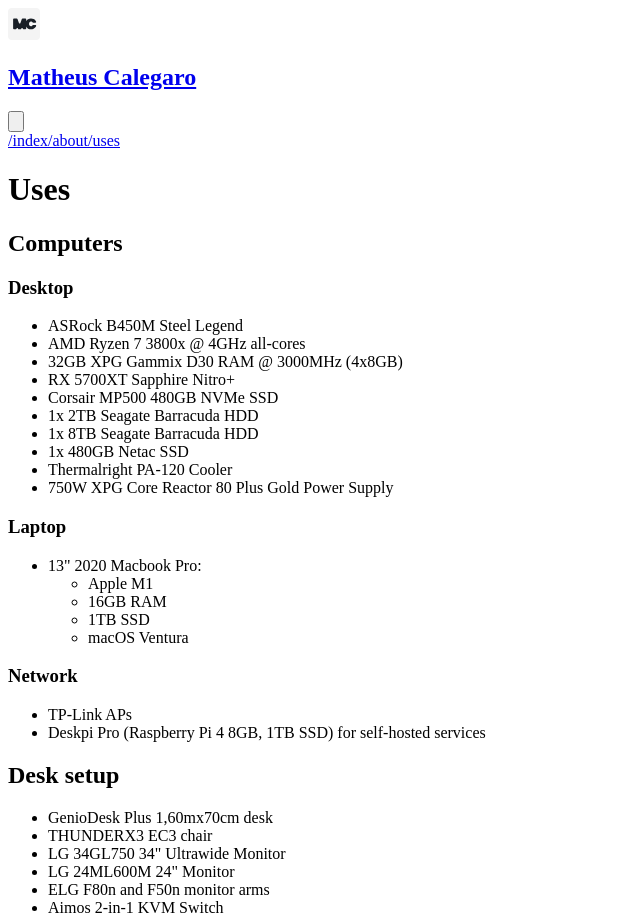
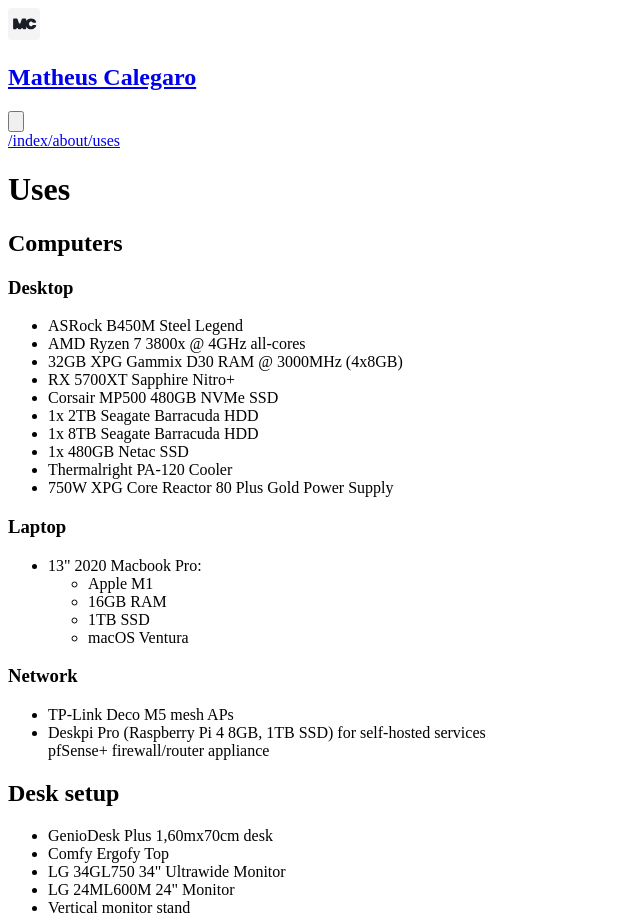
Before and after one commit to mathcale/site, a Next.js app: page /uses in a window 1280 px wide. Shown: the top 917 px of the page, without its empty margins (0-640 px from the left). Built offline with nearby package versions, Linux system fonts and the light colour scheme.

Commit message:
chore(uses): update gear

```diff
--- a/src/pages/uses.tsx
+++ b/src/pages/uses.tsx
@@ -59,10 +59,11 @@ export default function UsesPage() {
                   <h3 className="text-lg text-white font-bold mb-7">Network</h3>
 
                   <ul className="list-disc list-inside">
-                    <li className="text-white">TP-Link APs</li>
+                    <li className="text-white">TP-Link Deco M5 mesh APs</li>
                     <li className="text-white">
                       Deskpi Pro (Raspberry Pi 4 8GB, 1TB SSD) for self-hosted services
                     </li>
+                    <div className="text-white">pfSense+ firewall/router appliance</div>
                   </ul>
                 </div>
               </div>
@@ -75,10 +76,11 @@ export default function UsesPage() {
                 <div className="md:col-6">
                   <ul className="list-inside list-disc mt-7">
                     <li className="text-white">GenioDesk Plus 1,60mx70cm desk</li>
-                    <li className="text-white">THUNDERX3 EC3 chair</li>
+                    <li className="text-white">Comfy Ergofy Top</li>
                     <li className="text-white">LG 34GL750 34" Ultrawide Monitor</li>
                     <li className="text-white">LG 24ML600M 24" Monitor</li>
-                    <li className="text-white">ELG F80n and F50n monitor arms</li>
+                    <li className="text-white">Vertical monitor stand</li>
+                    <li className="text-white">Anma Setups StandPro 2 Black</li>
                     <li className="text-white">Aimos 2-in-1 KVM Switch</li>
                     <li className="text-white">Dell D6000S USB-C Docking Station</li>
                     <li className="text-white">
@@ -109,8 +111,6 @@ export default function UsesPage() {
                 </div>
               </div>
 
-              {/* <div className="row">
-                <div className="md:col-12"> */}
               <div className="w-full flex justify-center">
                 <Image
                   src={setupPic}
@@ -120,8 +120,6 @@ export default function UsesPage() {
                   className={styles.pic}
                 />
               </div>
-              {/* </div>
-              </div> */}
             </div>
           </div>
         </>
```
